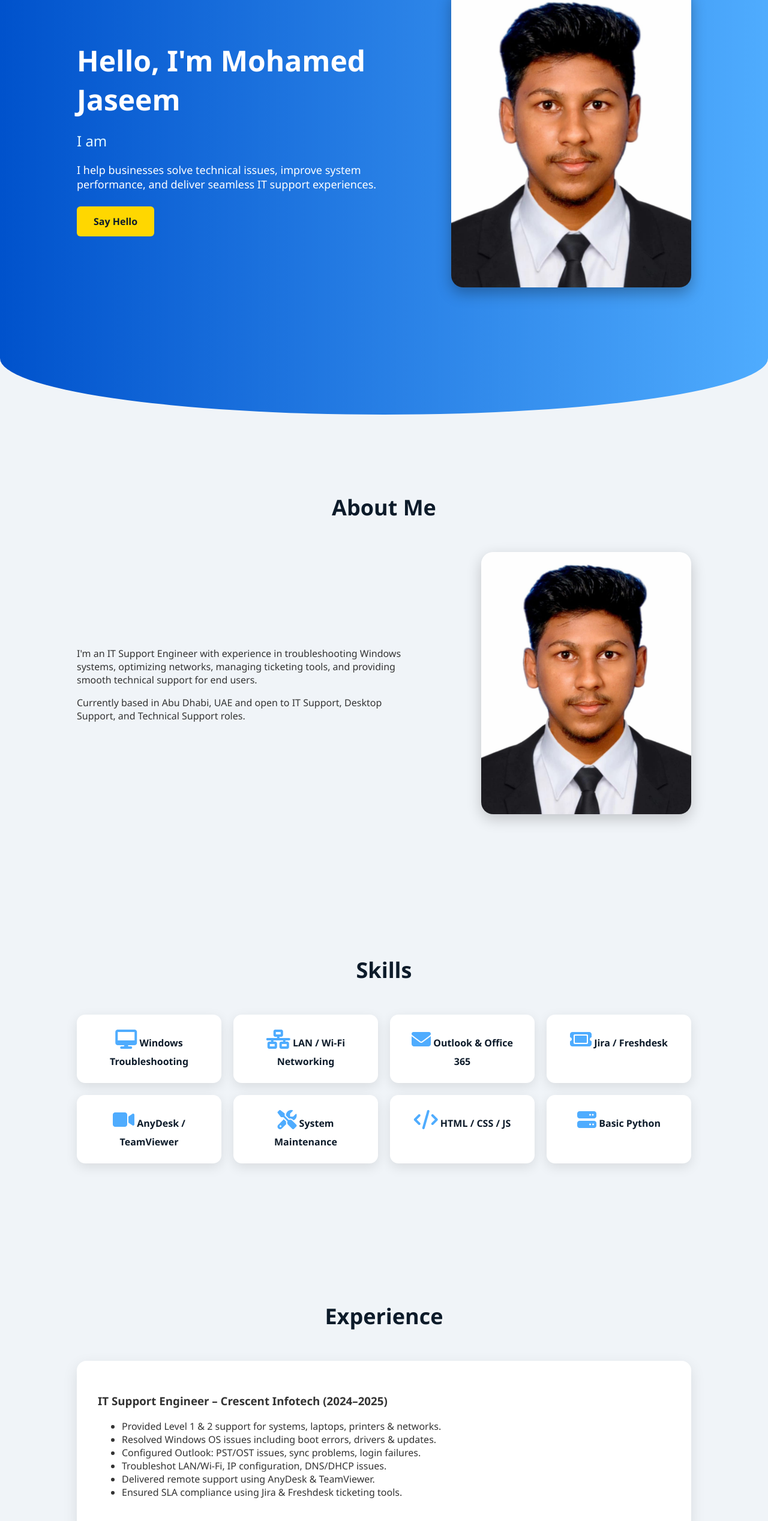
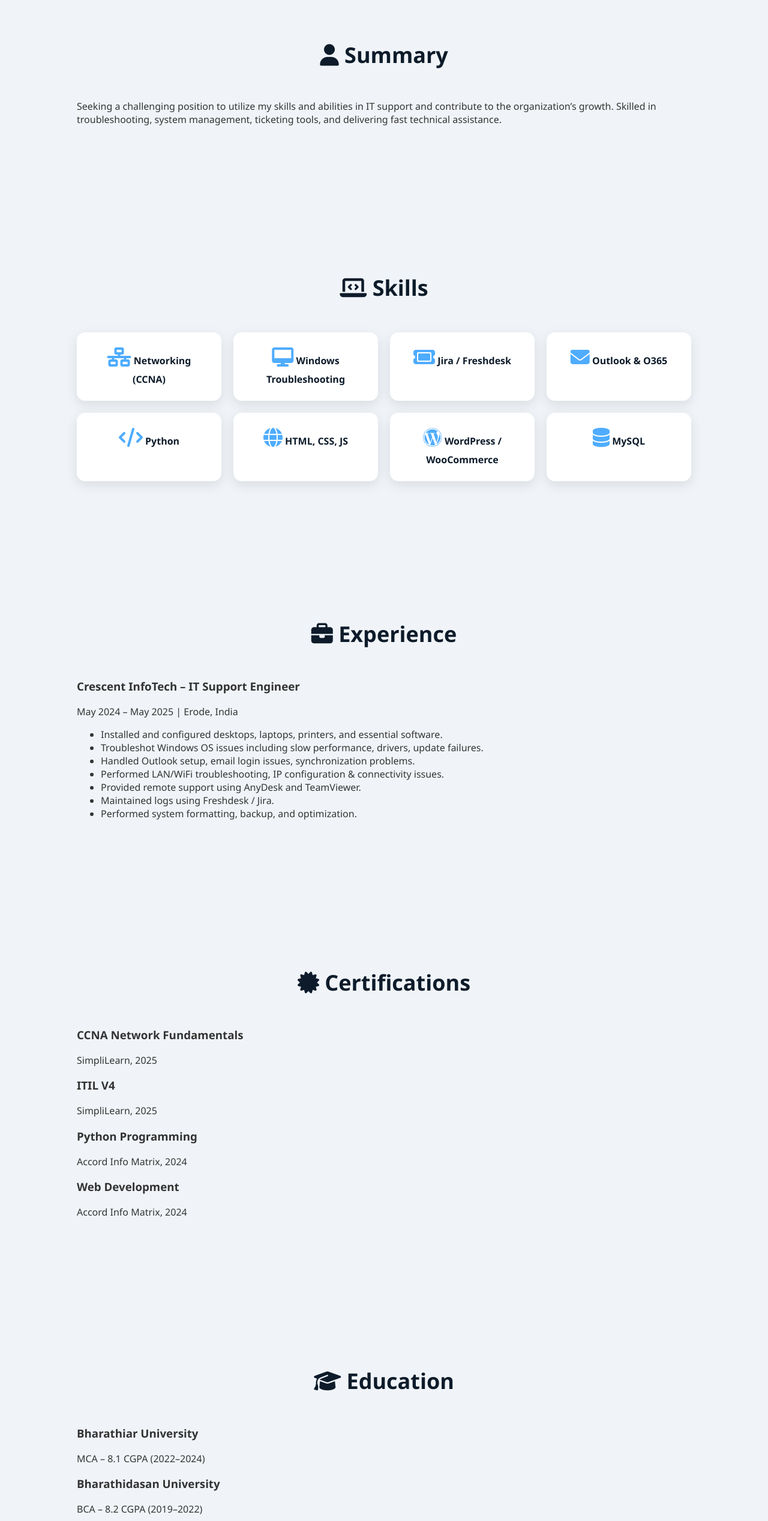
Before and after one commit to jaseem16/portfolio, a plain HTML site: page index.html in a window 1280 px wide. Shown: the part 249-2784 px from the top of the page at 60% size. Drawn offline with Linux system fonts and the light colour scheme.

Commit message:
Revamp index.html with new content and layout
Updated the structure and content of the webpage, including sections for summary, skills, experience, certifications, education, personal details, and contact information. Changed the Font Awesome version and modified the navigation links.

```diff
--- a/index.html
+++ b/index.html
@@ -5,15 +5,16 @@
     <meta name="viewport" content="width=device-width, initial-scale=1.0">
     <title>Mohamed Jaseem | IT Support Engineer</title>
 
-  <!-- Font Awesome -->
-  <link href="https://cdnjs.cloudflare.com/ajax/libs/font-awesome/6.4.0/css/all.min.css" rel="stylesheet">
+    <!-- Fonts & Icons -->
+    <link href="https://cdnjs.cloudflare.com/ajax/libs/font-awesome/6.5.0/css/all.min.css" rel="stylesheet">
 
     <!-- CSS -->
     <link rel="stylesheet" href="style.css">
 
-  <!-- JS -->
+    <!-- Script -->
     <script defer src="script.js"></script>
 </head>
+
 <body>
 
     <!-- Header -->
@@ -22,87 +23,137 @@
         <div class="menu-btn" id="menu-btn"><i class="fas fa-bars"></i></div>
         <nav id="nav-menu">
             <ul>
-        <li><a href="#home" class="nav-item">Home</a></li>
-        <li><a href="#about" class="nav-item">About</a></li>
-        <li><a href="#skills" class="nav-item">Skills</a></li>
-        <li><a href="#work" class="nav-item">Experience</a></li>
-        <li><a href="#contact" class="nav-item">Contact</a></li>
-        <li><a href="assets/CV.pdf" target="_blank" class="cv-btn">Download CV</a></li>
+                <li><a href="#summary">Summary</a></li>
+                <li><a href="#skills">Skills</a></li>
+                <li><a href="#experience">Experience</a></li>
+                <li><a href="#certifications">Certifications</a></li>
+                <li><a href="#education">Education</a></li>
+                <li><a href="#personal">Personal</a></li>
+                <li><a href="#contact" class="contact-btn">Contact</a></li>
             </ul>
         </nav>
     </header>
 
-  <!-- Home Section -->
-  <section id="home" class="section home">
-    <div class="home-content">
-      <h1>Hello, I'm <span class="highlight">Mohamed Jaseem</span></h1>
-      <h2>I am <span id="typing"></span></h2>
-      <p>I help businesses solve technical issues, improve system performance, and deliver seamless IT support experiences.</p>
-      <a href="#contact" class="btn">Say Hello</a>
-    </div>
-    <div class="home-image">
-      <img src="assets/your-image.jpg" alt="Mohamed Jaseem">
+    <!-- Hero -->
+    <section class="hero" id="home">
+        <div class="hero-text">
+            <h1>I’m <span class="highlight">Mohamed Jaseem</span></h1>
+            <h2>IT Support Engineer</h2>
+            <p>Providing efficient technical support, system troubleshooting, and IT operations for smooth business workflow.</p>
+            <a href="#contact" class="btn-primary">Hire Me</a>
         </div>
     </section>
 
-  <!-- About Section -->
-  <section id="about" class="section about">
-    <h2 class="section-title">About Me</h2>
-    <div class="about-container">
-      <div class="about-text">
-        <p>
-          I'm an IT Support Engineer with experience in troubleshooting Windows systems, optimizing networks,
-          managing ticketing tools, and providing smooth technical support for end users.
+    <!-- Summary -->
+    <section id="summary" class="section fade">
+        <h2 class="section-title"><i class="fas fa-user"></i> Summary</h2>
+        <p class="big-text">
+            Seeking a challenging position to utilize my skills and abilities in IT support and contribute to the organization’s growth.
+            Skilled in troubleshooting, system management, ticketing tools, and delivering fast technical assistance.
         </p>
-        <p>
-          Currently based in Abu Dhabi, UAE and open to IT Support, Desktop Support, and Technical Support roles.
-        </p>
+    </section>
+
+    <!-- Skills -->
+    <section id="skills" class="section fade">
+        <h2 class="section-title"><i class="fas fa-laptop-code"></i> Skills</h2>
+
+        <div class="skills-grid">
+            <div class="skill-card"><i class="fas fa-network-wired"></i> Networking (CCNA)</div>
+            <div class="skill-card"><i class="fas fa-desktop"></i> Windows Troubleshooting</div>
+            <div class="skill-card"><i class="fas fa-ticket"></i> Jira / Freshdesk</div>
+            <div class="skill-card"><i class="fas fa-envelope"></i> Outlook & O365</div>
+            <div class="skill-card"><i class="fas fa-code"></i> Python</div>
+            <div class="skill-card"><i class="fas fa-globe"></i> HTML, CSS, JS</div>
+            <div class="skill-card"><i class="fab fa-wordpress"></i> WordPress / WooCommerce</div>
+            <div class="skill-card"><i class="fas fa-database"></i> MySQL</div>
         </div>
-      <div class="about-image">
-        <img src="assets/your-image.jpg" alt="Mohamed Jaseem">
+    </section>
+
+    <!-- Experience -->
+    <section id="experience" class="section fade">
+        <h2 class="section-title"><i class="fas fa-briefcase"></i> Experience</h2>
+
+        <div class="experience-card">
+            <h3>Crescent InfoTech – IT Support Engineer</h3>
+            <p class="duration">May 2024 – May 2025 | Erode, India</p>
+            <ul>
+                <li>Installed and configured desktops, laptops, printers, and essential software.</li>
+                <li>Troubleshot Windows OS issues including slow performance, drivers, update failures.</li>
+                <li>Handled Outlook setup, email login issues, synchronization problems.</li>
+                <li>Performed LAN/WiFi troubleshooting, IP configuration & connectivity issues.</li>
+                <li>Provided remote support using AnyDesk and TeamViewer.</li>
+                <li>Maintained logs using Freshdesk / Jira.</li>
+                <li>Performed system formatting, backup, and optimization.</li>
+            </ul>
+        </div>
+    </section>
+
+    <!-- Certifications -->
+    <section id="certifications" class="section fade">
+        <h2 class="section-title"><i class="fas fa-certificate"></i> Certifications</h2>
+
+        <div class="cert-grid">
+            <div class="cert-card">
+                <h3>CCNA Network Fundamentals</h3>
+                <p>SimpliLearn, 2025</p>
+            </div>
+            <div class="cert-card">
+                <h3>ITIL V4</h3>
+                <p>SimpliLearn, 2025</p>
+            </div>
+            <div class="cert-card">
+                <h3>Python Programming</h3>
+                <p>Accord Info Matrix, 2024</p>
+            </div>
+            <div class="cert-card">
+                <h3>Web Development</h3>
+                <p>Accord Info Matrix, 2024</p>
             </div>
         </div>
     </section>
 
-  <!-- Skills Section -->
-  <section id="skills" class="section skills">
-    <h2 class="section-title">Skills</h2>
-    <div class="skills-grid">
-      <div class="skill-card"><i class="fas fa-desktop"></i> Windows Troubleshooting</div>
-      <div class="skill-card"><i class="fas fa-network-wired"></i> LAN / Wi-Fi Networking</div>
-      <div class="skill-card"><i class="fas fa-envelope"></i> Outlook & Office 365</div>
-      <div class="skill-card"><i class="fas fa-ticket"></i> Jira / Freshdesk</div>
-      <div class="skill-card"><i class="fas fa-video"></i> AnyDesk / TeamViewer</div>
-      <div class="skill-card"><i class="fas fa-tools"></i> System Maintenance</div>
-      <div class="skill-card"><i class="fas fa-code"></i> HTML / CSS / JS</div>
-      <div class="skill-card"><i class="fas fa-server"></i> Basic Python</div>
+    <!-- Education -->
+    <section id="education" class="section fade">
+        <h2 class="section-title"><i class="fas fa-graduation-cap"></i> Education</h2>
+
+        <div class="edu-card">
+            <h3>Bharathiar University</h3>
+            <p>MCA – 8.1 CGPA (2022–2024)</p>
+        </div>
+
+        <div class="edu-card">
+            <h3>Bharathidasan University</h3>
+            <p>BCA – 8.2 CGPA (2019–2022)</p>
         </div>
     </section>
 
-  <!-- Work Section -->
-  <section id="work" class="section work">
-    <h2 class="section-title">Experience</h2>
-    <div class="work-container">
-      <h3>IT Support Engineer – Crescent Infotech (2024–2025)</h3>
-      <ul>
-        <li>Provided Level 1 & 2 support for systems, laptops, printers & networks.</li>
-        <li>Resolved Windows OS issues including boot errors, drivers & updates.</li>
-        <li>Configured Outlook: PST/OST issues, sync problems, login failures.</li>
-        <li>Troubleshot LAN/Wi-Fi, IP configuration, DNS/DHCP issues.</li>
-        <li>Delivered remote support using AnyDesk & TeamViewer.</li>
-        <li>Ensured SLA compliance using Jira & Freshdesk ticketing tools.</li>
-      </ul>
+    <!-- Personal Details -->
+    <section id="personal" class="section fade">
+        <h2 class="section-title"><i class="fas fa-id-card"></i> Personal Details</h2>
+
+        <div class="personal-grid">
+            <p><strong>Date of Birth:</strong> 16.08.2001</p>
+            <p><strong>Marital Status:</strong> Unmarried</p>
+            <p><strong>Nationality:</strong> Indian</p>
+            <p><strong>Passport No:</strong> T7637075</p>
+            <p><strong>Visa Status:</strong> Visit Visa (till 21.12.2025)</p>
         </div>
     </section>
 
-  <!-- Contact Section -->
-  <section id="contact" class="section contact">
-    <h2 class="section-title">Get in Touch</h2>
-    <p>If you'd like to discuss an opportunity or just want to say hello — feel free to contact me!</p>
+    <!-- Contact -->
+    <section id="contact" class="section fade">
+        <h2 class="section-title"><i class="fas fa-phone"></i> Contact</h2>
+        <p class="contact-text">Feel free to reach out for opportunities or collaborations.</p>
+
+        <div class="contact-info">
+            <p><i class="fas fa-map-marker-alt"></i> Shabiya ME10, Musaffah, Abu Dhabi</p>
+            <p><i class="fas fa-phone"></i> +971 568497282</p>
+            <p><i class="fas fa-envelope"></i> jaseemhaja@gmail.com</p>
+        </div>
+
         <div class="social-icons">
             <a href="https://github.com/jaseem16" target="_blank"><i class="fab fa-github"></i></a>
-      <a href="https://www.linkedin.com/in/jas16" target="_blank"><i class="fab fa-linkedin"></i></a>
-      <a href="mailto:jaseemhaja@gmail.com"><i class="fas fa-envelope"></i></a>
+            <a href="https://linkedin.com/in/Mohamed Jaseem" target="_blank"><i class="fab fa-linkedin"></i></a>
         </div>
     </section>
 
```
Lines whose indentation alone changed are shown as unchanged.
